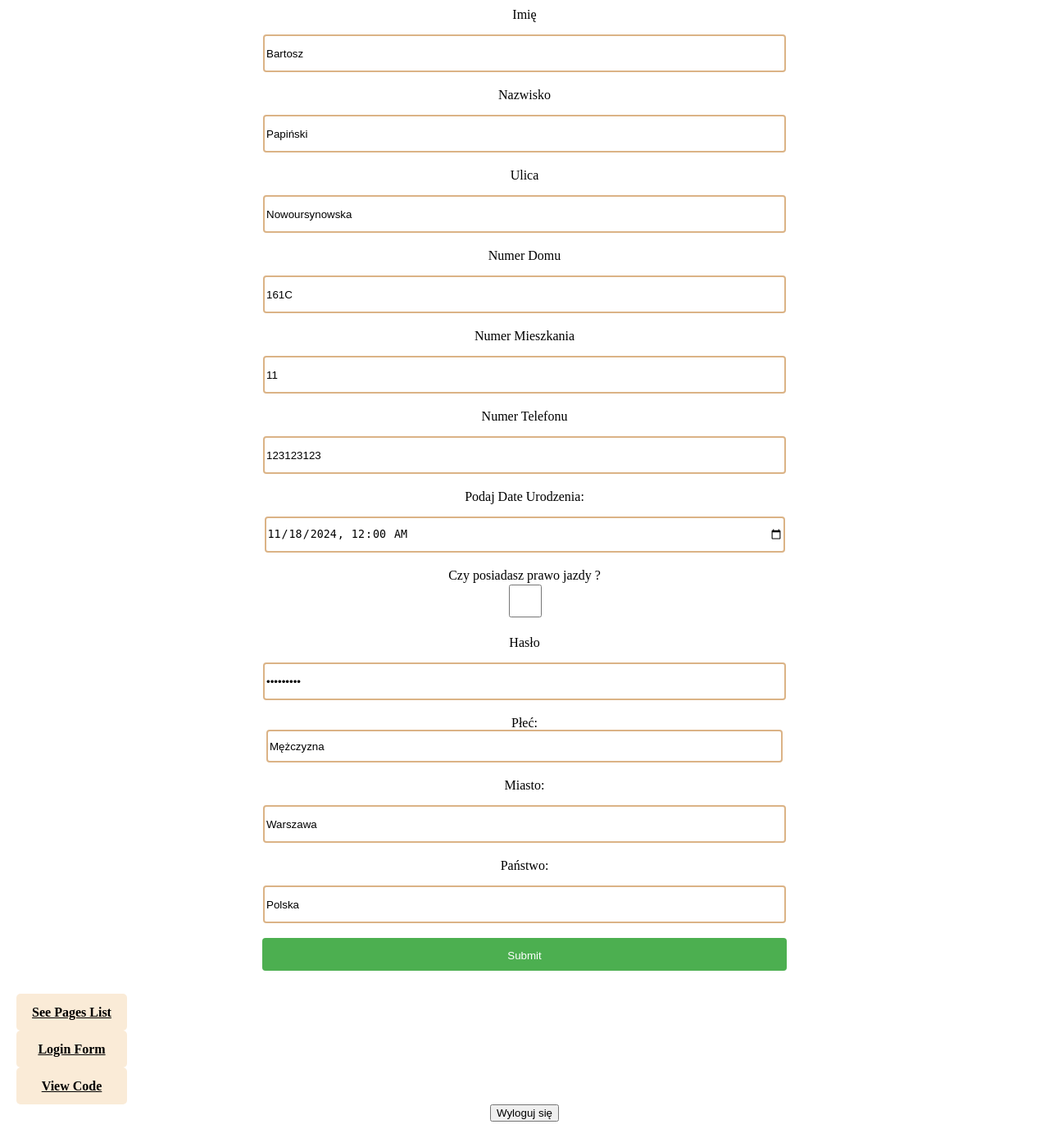
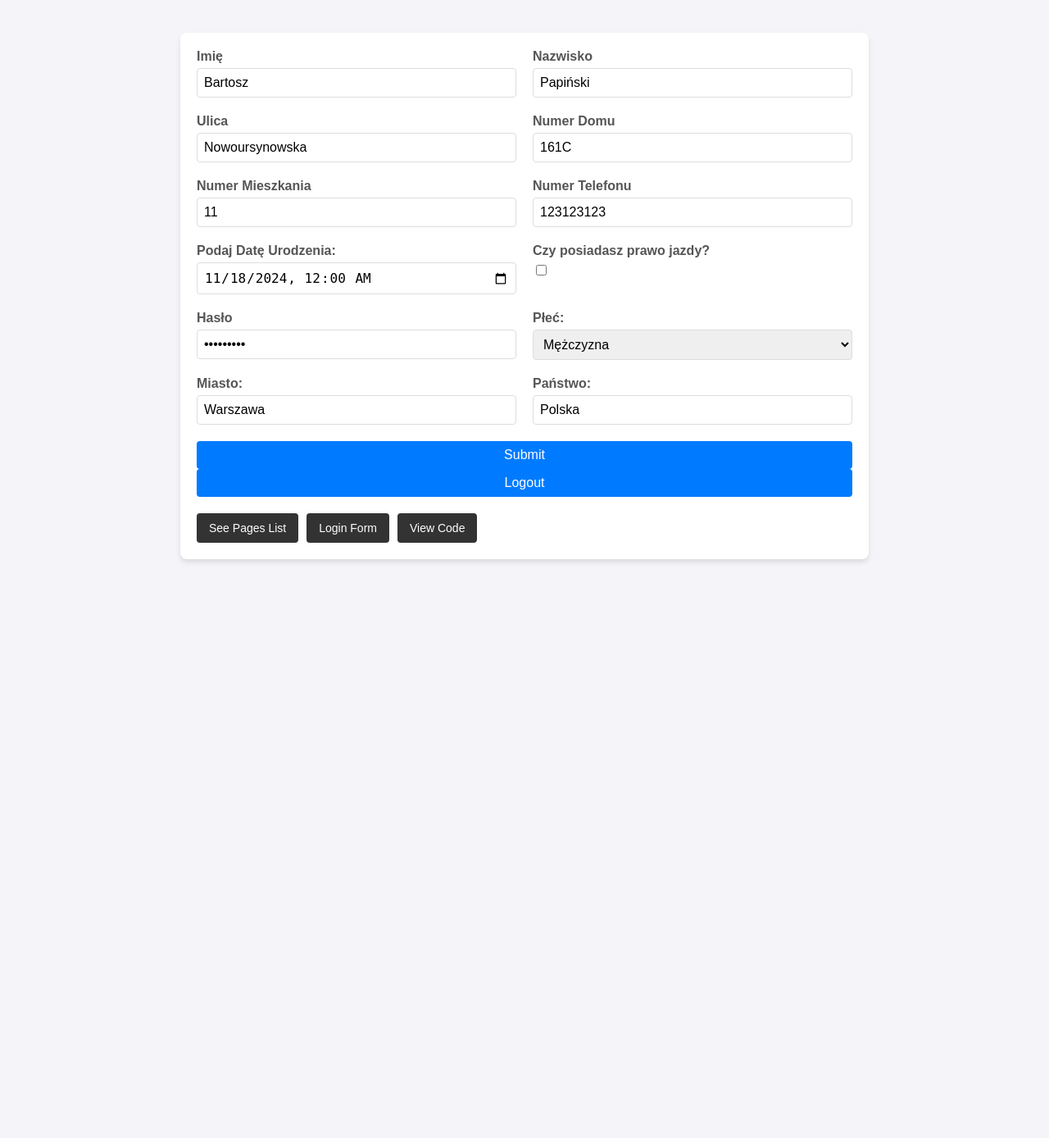
Before and after one commit to BPapinski/BSI05, a PHP site: page / in a window 1280 px wide. Shown: the whole page at 82% size. After the commit the page ends 686 px from the top, so only its background shows below. Run offline with PHP 8.4, Linux system fonts and the light colour scheme; the visitor is signed in with stand-in values (Sample User, id 1).

Commit message:
general styling

```diff
--- a/aboutStyle.css
+++ b/aboutStyle.css
@@ -29,7 +29,7 @@ p{
     background-color: antiquewhite;
     padding: 10px;
     margin: 5px;
-    flex: 1; /* Ustawienie elastycznego wzrostu */
+    flex: 1;
     text-align: center;
 }
 
@@ -54,6 +54,8 @@ input{
     border-radius: 4px;
     cursor: pointer;
   }
+
+
 
   .go-back-container{
     padding: 20px;
--- a/includes/loginhandler.php
+++ b/includes/loginhandler.php
@@ -8,7 +8,7 @@
         if($login == "Login" && $password == "Haslo123!"){
             $_SESSION["loggedIn"] = true;
             header("Location: ../index.php");
-            exit(); // Zatrzymanie dalszego wykonywania
+            exit();
         }
     }
     else{
--- a/index.php
+++ b/index.php
@@ -3,49 +3,143 @@
 <head>
     <meta charset="UTF-8">
     <meta name="viewport" content="width=device-width, initial-scale=1.0">
-    <title>Document</title>
-    <link rel="stylesheet" href="aboutStyle.css">
-    <link rel="stylesheet" href="reset.css">
+    <title>Stylized Form</title>
+    <style>
+        /* Ogólne style */
+        body {
+            font-family: Arial, sans-serif;
+            background-color: #f4f4f9;
+            margin: 0;
+            padding: 0;
+        }
+        .container {
+            width: 90%;
+            max-width: 800px;
+            margin: 40px auto;
+            background: #fff;
+            padding: 20px;
+            box-shadow: 0 4px 6px rgba(0, 0, 0, 0.1);
+            border-radius: 8px;
+        }
+        h1 {
+            text-align: center;
+            color: #333;
+        }
+        form {
+            display: flex;
+            flex-wrap: wrap;
+            gap: 20px;
+        }
+        .form-item {
+            flex: 1 1 100%;
+        }
+        .form-item label p {
+            margin: 0 0 5px;
+            font-weight: bold;
+            color: #555;
+        }
+        .form-item input,
+        .form-item select {
+            width: 100%;
+            padding: 8px;
+            font-size: 16px;
+            border: 1px solid #ddd;
+            border-radius: 4px;
+            box-sizing: border-box;
+        }
+        .form-item input[type="submit"] {
+            background: #007bff;
+            color: #fff;
+            font-size: 16px;
+            border: none;
+            cursor: pointer;
+            transition: background-color 0.3s;
+        }
+        .form-item input[type="submit"]:hover {
+            background: #0056b3;
+        }
+        .form-item input[type="checkbox"] {
+            width: auto;
+            margin-right: 10px;
+        }
+        .go-back-container {
+            margin-top: 20px;
+            display: flex;
+            gap: 10px;
+        }
+        .go-back-container .button {
+            padding: 10px 15px;
+            text-decoration: none;
+            background: #333;
+            color: #fff;
+            font-size: 14px;
+            text-align: center;
+            border-radius: 4px;
+            transition: background-color 0.3s;
+        }
+        .go-back-container .button:hover {
+            background: #555;
+        }
+        .logout-btn {
+            background-color: red;
+            color: white;
+        }
+        @media (min-width: 600px) {
+            .form-item {
+                flex: 1 1 calc(50% - 20px);
+            }
+            .form-item:last-child {
+                flex: 1 1 100%;
+            }
+        }
+    </style>
 </head>
 <body>
+    <?php
+        session_start();
+        if (!isset($_SESSION["loggedIn"]) || $_SESSION["loggedIn"] !== true) {
+            header("Location: login.php"); // Przekieruj na login jeśli nie jest zalogowany
+            exit();
+        }
+    ?>
     <div class="container">
         <form action="includes/formhandler.php" method="post" onsubmit="return Validate()">
             <div class="form-item" id="form-name">
-                <label><p>Imię</p></label><br>
-                <input type="text" id="imie" name="imie" placeholder="Podaj Imię..." value="Bartosz"><br>
+                <label><p>Imię</p></label>
+                <input type="text" id="imie" name="imie" placeholder="Podaj Imię..." value="Bartosz">
             </div>
             <div class="form-item" id="form-surname">
-                <label><p>Nazwisko</p></label><br>
-                <input type="text" id="nazwisko" name="nazwisko" placeholder="Podaj Nazwisko..." value="Papiński"><br>
+                <label><p>Nazwisko</p></label>
+                <input type="text" id="nazwisko" name="nazwisko" placeholder="Podaj Nazwisko..." value="Papiński">
             </div>
             <div class="form-item" id="form-street">
-                <label><p>Ulica</p></label><br>
-                <input type="text" id="ulica" name="ulica" placeholder="Podaj Ulicę..." value="Nowoursynowska"><br>
+                <label><p>Ulica</p></label>
+                <input type="text" id="ulica" name="ulica" placeholder="Podaj Ulicę..." value="Nowoursynowska">
             </div>
             <div class="form-item" id="form-house-number">
-                <label><p>Numer Domu</p></label><br>
-                <input type="text" id="nrDomu" name="nrDomu" placeholder="Podaj Numer Domu..." value="161C"><br>
+                <label><p>Numer Domu</p></label>
+                <input type="text" id="nrDomu" name="nrDomu" placeholder="Podaj Numer Domu..." value="161C">
             </div>
             <div class="form-item" id="form-flat-number">
-                <label><p>Numer Mieszkania</p></label><br>
-                <input type="number" id="nrMieszkania" name="nrMieszkania" placeholder="Podaj Numer Mieszkania..." value="11"><br>
+                <label><p>Numer Mieszkania</p></label>
+                <input type="number" id="nrMieszkania" name="nrMieszkania" placeholder="Podaj Numer Mieszkania..." value="11">
             </div>
             <div class="form-item" id="form-phone-number">
-                <label><p>Numer Telefonu</p></label><br>
-                <input type="number" id="nrTelefonu" name="nrTelefonu" placeholder="Podaj Numer Telefonu..." value="123123123"><br>
+                <label><p>Numer Telefonu</p></label>
+                <input type="number" id="nrTelefonu" name="nrTelefonu" placeholder="Podaj Numer Telefonu..." value="123123123">
             </div>
             <div class="form-item" id="form-date">
-                <label><p>Podaj Date Urodzenia:</p></label><br>
+                <label><p>Podaj Datę Urodzenia:</p></label>
                 <input id="dataUrodzenia" type="datetime-local" name="dataUrodzenia" value="2024-11-18T00:00"
-                    max="<?php echo date('Y-m-d\TH:i', strtotime('yesterday')); ?>"><br>
+                    max="<?php echo date('Y-m-d\TH:i', strtotime('yesterday')); ?>">
             </div>
             <div class="form-item" id="form-license">
-                <label><p>Czy posiadasz prawo jazdy ?</p></label>
-                <input type="checkbox"><br>
+                <label><p>Czy posiadasz prawo jazdy?</p></label>
+                <input type="checkbox">
             </div>
             <div class="form-item" id="form-password">
-                <label><p>Hasło</p></label><br>
-                <input id="haslo" type="password" name="haslo" value="Haslo123!"><br>
+                <label><p>Hasło</p></label>
+                <input id="haslo" type="password" name="haslo" value="Haslo123!">
             </div>
             <div class="form-item">
                 <label for="plec"><p>Płeć:</p></label>
@@ -55,24 +149,26 @@
                 </select>
             </div>
             <div class="form-item" id="form-city">
-                <label><p>Miasto:</p></label><br>
-                <input type="text" id="Miasto" name="Miasto" placeholder="..." value="Warszawa"><br>
+                <label><p>Miasto:</p></label>
+                <input type="text" id="Miasto" name="Miasto" placeholder="..." value="Warszawa">
             </div>
             <div class="form-item" id="form-country">
-                <label><p>Państwo:</p></label><br>
-                <input type="text" id="Panstwo" name="Panstwo" placeholder="..." value="Polska"><br>
+                <label><p>Państwo:</p></label>
+                <input type="text" id="Panstwo" name="Panstwo" placeholder="..." value="Polska">
             </div>
-            <div>
+            <div class="form-item">
                 <input type="submit" value="Submit">
             </div>
         </form>
+        <div class="form-item">
+            <form action="logouthandler.php" method="POST">
+                <input type="submit" value="Logout" class="logout-btn">
+            </form>
+        </div>
         <div class="go-back-container">
             <a class="button" href="https://bpapinski.github.io/BSI/Index/index.html">See Pages List</a>
             <a class="button" href="login.php">Login Form</a>
             <a class="button" href="code.php">View Code</a>
-            <form action="logouthandler.php" method="POST">
-                <button type="submit">Wyloguj się</button>
-            </form>
         </div>
     </div>
     <script src="script.js"></script>
--- a/reset.css
+++ b/reset.css
@@ -1,7 +1,4 @@
-/* http://meyerweb.com/eric/tools/css/reset/
-   v2.0 | 20110126
-   License: none (public domain)
-*/
+
 
 html, body, div, span, applet, object, iframe,
 h1, h2, h3, h4, h5, h6, p, blockquote, pre,
--- a/script.js
+++ b/script.js
@@ -40,7 +40,6 @@ function Logout() {
             console.error('Błąd podczas wylogowywania:', error);
         });
 }
-
 
 function Validate(){
     var validName = ValidateName();
```
Also changed, not shown: code.php (+3 -7 lines), includes/formhandler.php (+89 -17 lines), login.php (+85 -8 lines), logouthandler.php (+5 -5 lines).
